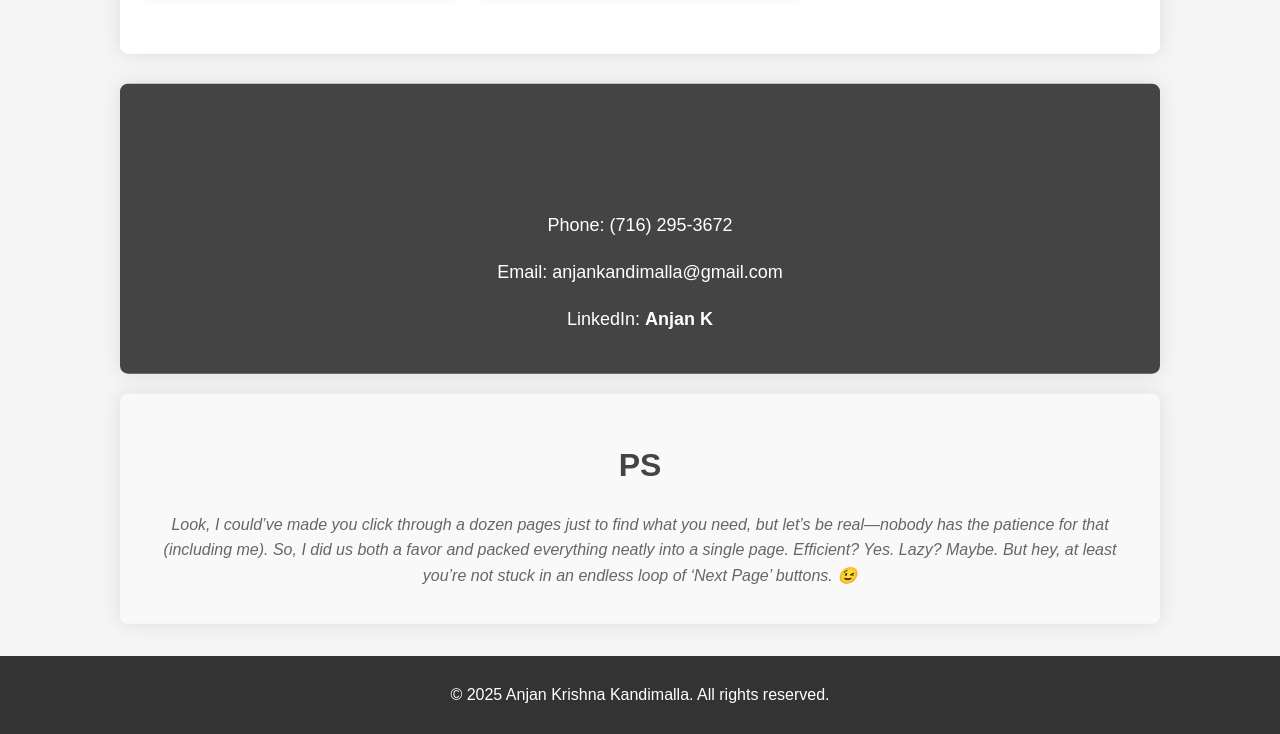
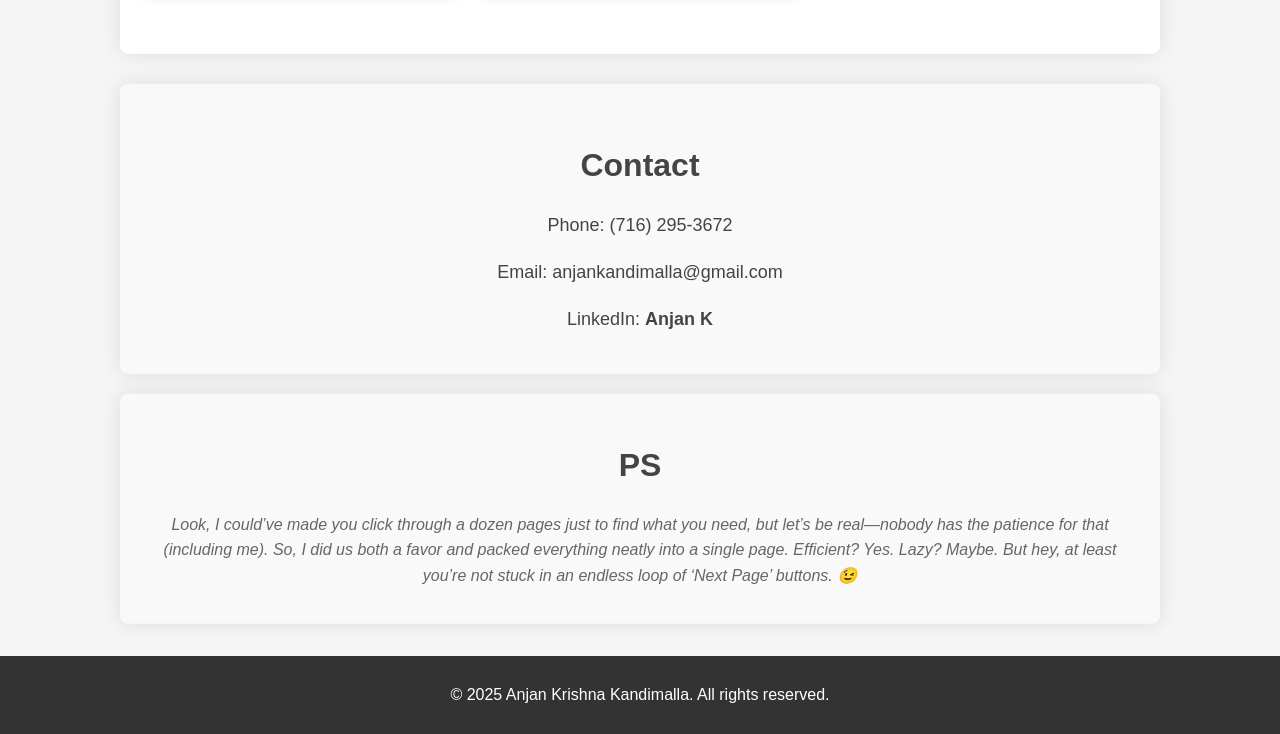
Before and after one commit to anjankrishna07/portfolio, a plain HTML site: page index.html in a window 1280 px wide. Shown: the part 6050-6784 px from the top of the page. Drawn offline with Linux system fonts and the light colour scheme.

Commit message:
Update index.html

```diff
--- a/index.html
+++ b/index.html
@@ -168,8 +168,8 @@
 
         /* Contact Section */
         #contact {
-            background-color: #444; /* Dark gray */
-            color: white;
+            background-color: #f9f9f9; /* Dark gray */
+            color: #444;
             padding: 30px 20px;
             text-align: center;
         }
@@ -178,13 +178,13 @@
             margin-bottom: 10px;
         }
         #contact a {
-            color: white;
+            color: #444;
             font-weight: bold;
             text-decoration: none;
             transition: color 0.3s ease;
         }
         #contact a:hover {
-            color: #666; /* Medium gray */
+            color: #444; /* Medium gray */
         }
 
         /* Footer Styling */
```
